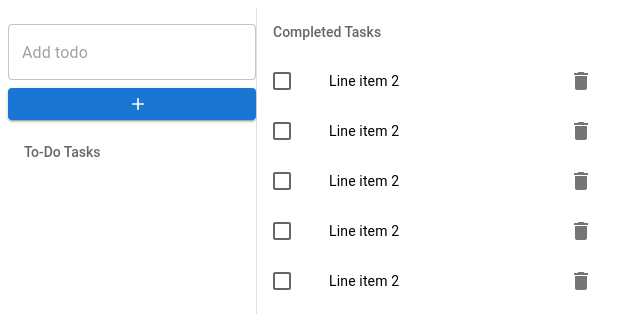
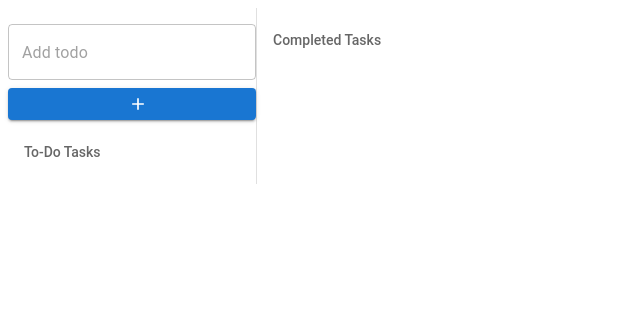
Before and after one commit to hectorhcuevas/Task-Tracker, a React (Create React App) app: page / in a window 1280 px wide. Shown: the top 328 px of the page, without its empty margins (0-644 px from the left). Built offline with nearby package versions, Linux system fonts and the light colour scheme.

Commit message:
checkbox add to donelist functionality implemented

```diff
--- a/src/components/DoneList.jsx
+++ b/src/components/DoneList.jsx
@@ -1,4 +1,4 @@
-import * as React from 'react';
+import React, {useState, useEffect, Component} from 'react';
 import List from '@mui/material/List';
 import ListItem from '@mui/material/ListItem';
 import ListItemButton from '@mui/material/ListItemButton';
@@ -10,10 +10,15 @@ import ListSubheader from '@mui/material/ListSubheader';
 import DeleteIcon from '@material-ui/icons/Delete';
 import ListItemSecondaryAction from '@material-ui/core/ListItemSecondaryAction';
 import Constants from './constants';
+import Button from '@mui/material/Button';
+
+
 
 
 
 export default function DoneList() {
+  const initialTasks = ["go fishing", "run 30min", "call mom"]
+  /* old code for check mark handling
   const [checked, setChecked] = React.useState([0]);
   const completedTasks = Constants.completedTasks;
 
@@ -29,48 +34,11 @@ export default function DoneList() {
 
     setChecked(newChecked);
   };
+  below is attr for checkbox
+   checked={checked.indexOf() !== -1}
+
+  */
 
   return (
-    <List sx={{ width: '100%', maxWidth: 360, bgcolor: 'background.paper' }}
-    subheader={
-      <ListSubheader component="div" id="nested-list-subheader">
-       Completed Tasks
-      </ListSubheader>}>
-      {completedTasks.map(() => {
-        const labelId = `checkbox-list-label-$`;
-        return (
-
-          <ListItem
-            key={"placeholder"}
-            secondaryAction={
-              <IconButton edge="end" aria-label="comments">
-              </IconButton>
-            }
-            disablePadding
-          >
-            <ListItemButton role={undefined} onClick={handleToggle()} dense>
-              <ListItemIcon>
-                <Checkbox
-                  edge="start"
-                  checked={checked.indexOf() !== -1}
-                  tabIndex={-1}
-                  disableRipple
-                  inputProps={{ 'aria-labelledby': labelId }}
-                />
-              </ListItemIcon>
-              <ListItemText id={labelId} primary={`Line item ${1 + 1}`} />
-            </ListItemButton>
-            <ListItemSecondaryAction>
-                <IconButton
-                  aria-label="Delete"
-                  onClick={console.log("deleted")}
-                >
-                  <DeleteIcon />
-                </IconButton>
-              </ListItemSecondaryAction>
-          </ListItem>
-        );
-      })}
-    </List>
-  );
-}
+    console.log("obsolete")
+  )}
--- a/src/components/ToDoList.jsx
+++ b/src/components/ToDoList.jsx
@@ -1,4 +1,4 @@
-import React, {useState, useEffect, Component} from 'react';
+import React, {useState, useEffect, Component, useRef} from 'react';
 import MUIDataTable from "mui-datatables";import List from '@mui/material/List';
 import ListItem from '@mui/material/ListItem';
 import ListItemButton from '@mui/material/ListItemButton';
@@ -17,6 +17,8 @@ import Input from '@mui/material/Input';
 import Button from '@mui/material/Button';
 import SendIcon from '@mui/icons-material/Send';
 import AddIcon from '@mui/icons-material/Add';
+import Divider from '@mui/material/Divider';
+
 
 
 let nextId = 0;
@@ -24,6 +26,11 @@ let nextId = 0;
 export default function ToDoList() {
   const [task, setTask] = useState("")
   const [list, setList] = useState([]);
+  const [completedTask, setCompletedTask] = useState("");
+  const [completedList, setCompletedList] = useState([]);
+  const textInput = useRef('');
+
+
 
   function handleAdd() {
     setTask('');
@@ -31,6 +38,15 @@ export default function ToDoList() {
       ...list,
       { id: nextId++, task: task }
     ]);
+  }
+
+  function handleCompletedAdd(task) {
+    console.log(task);
+    setCompletedList([
+      ...completedList,
+      { id: nextId++, completedTask: task }
+    ]);
+    console.log(completedList);
   }
 
   function handleRemove() {
@@ -42,7 +58,9 @@ export default function ToDoList() {
     )
   };
 
+
   return (
+    <Stack direction="row" divider={<Divider orientation="vertical" flexItem />}>
       <Stack>
         <TextField
               variant="outlined"
@@ -57,7 +75,6 @@ export default function ToDoList() {
       </ListSubheader>
       {list.map(task => (
         <ListItem key={task.id} dense button>
-          <Checkbox tabIndex={-1} disableRipple />
           <ListItemText primary={task.task} />
               <Button type="submit" variant="contained" endIcon={<DeleteIcon />} onClick={() => {
               setList(
@@ -67,8 +84,28 @@ export default function ToDoList() {
               );
             }}>
             </Button>
+          <Checkbox tabIndex={-1} disableRipple onChange={ e => { handleCompletedAdd(task.task) } }/>
         </ListItem>
       ))}
     </List>
     </Stack>
+    <List>
+      <ListSubheader component="div" id="nested-list-subheader">
+        Completed Tasks
+      </ListSubheader>
+      {completedList.map(completedTask => (
+        <ListItem key={completedTask.id} dense button>
+          <ListItemText primary={completedTask.completedTask} />
+              <Button type="submit" variant="contained" endIcon={<DeleteIcon />} onClick={() => {
+              setCompletedList(
+                completedList.filter(a =>
+                  a.id !== completedTask.id
+                )
+              );
+            }}>
+            </Button>
+        </ListItem>
+      ))}
+    </List>
+        </Stack>
   )};
--- a/src/components/constants.jsx
+++ b/src/components/constants.jsx
@@ -2,7 +2,6 @@ import React, { useState } from 'react';
 import DoneList from './DoneList';
 
 const Constants = {
-    initialList: [1,2,3,4,5],
-    completedTasks: [6,7,8,9,10]
+
 }
 export default Constants;
--- a/src/pages/home.jsx
+++ b/src/pages/home.jsx
@@ -12,10 +12,7 @@ import "./homepage.css";
 export default function Home() {
     return (
       <Box sx={{ width: '100%' }}>
-          <Stack direction="row" divider={<Divider orientation="vertical" flexItem />}>
            <ToDoList />
-           <DoneList />
-          </Stack>
       </Box>
     );
   }
```
